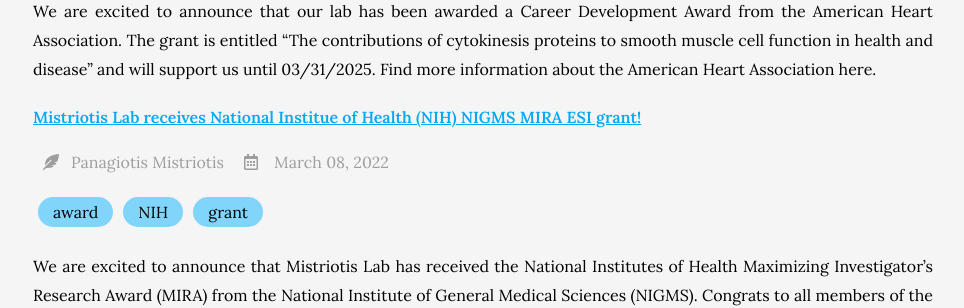
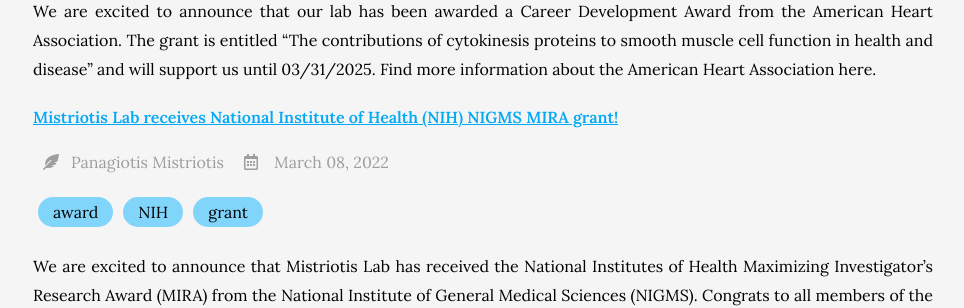
Before and after one commit to mistriotis-lab/mistriotis-lab.github.io, a Jekyll site: the page built from news/index.md, in a window 1280 px wide and 900 px high, scrolled down 653 px. Shown: the part 153-461 px from the top of the window, without its empty margins (157-1121 px from the left). Built offline with Jekyll 4.4.1, drawn with Linux system fonts in a browser that asks for light colours; nearby versions of some CDN libraries; comment, search, counter and statistics services are not loaded.

Commit message:
Update 2022-03-08-post-5.md

```diff
--- a/_posts/2022-03-08-post-5.md
+++ b/_posts/2022-03-08-post-5.md
@@ -1,5 +1,5 @@
 ---
-title: Mistriotis Lab receives National Institue of Health (NIH) NIGMS MIRA ESI grant!
+title: Mistriotis Lab receives National Institute of Health (NIH) NIGMS MIRA grant!
 tags:
   - award
   - NIH
```
